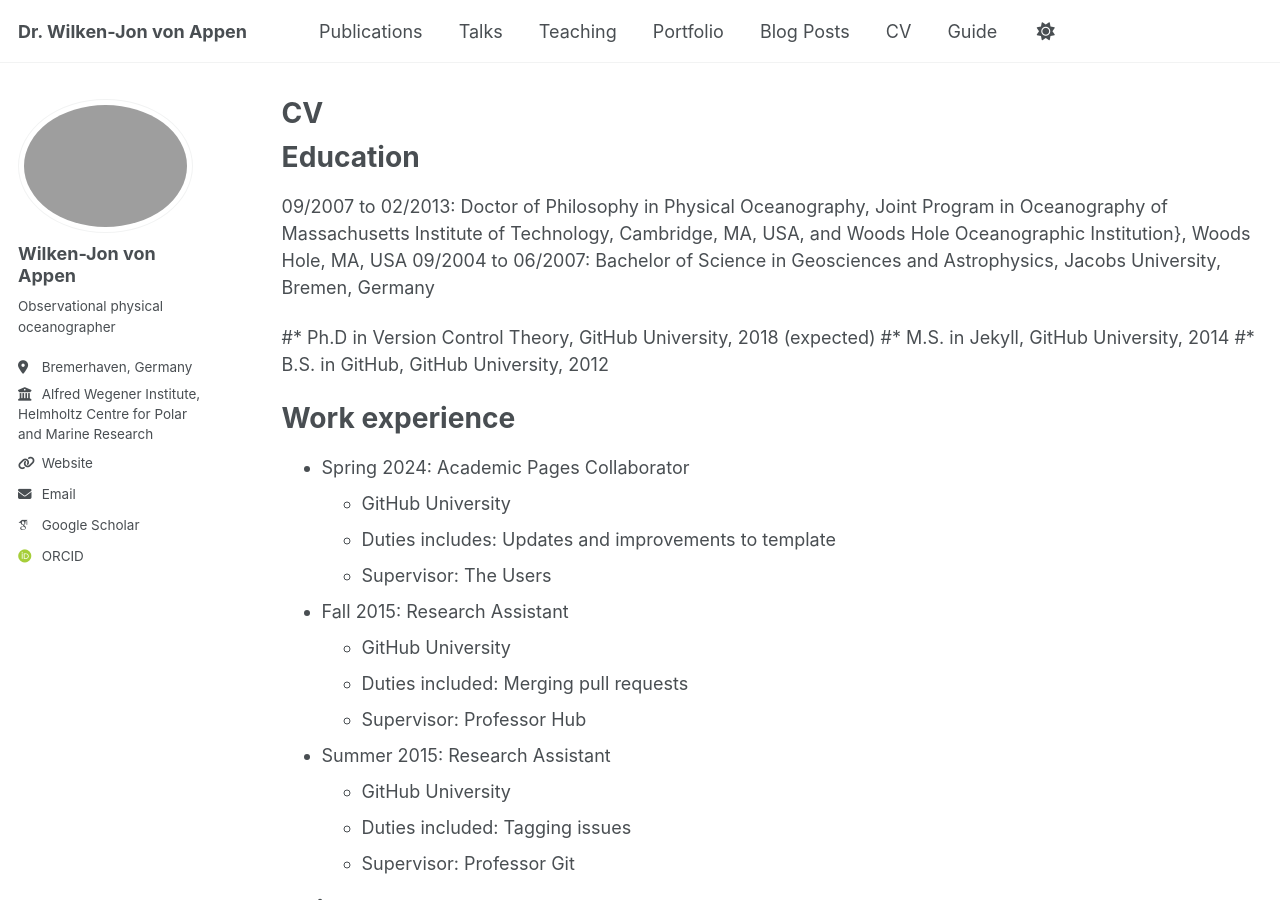
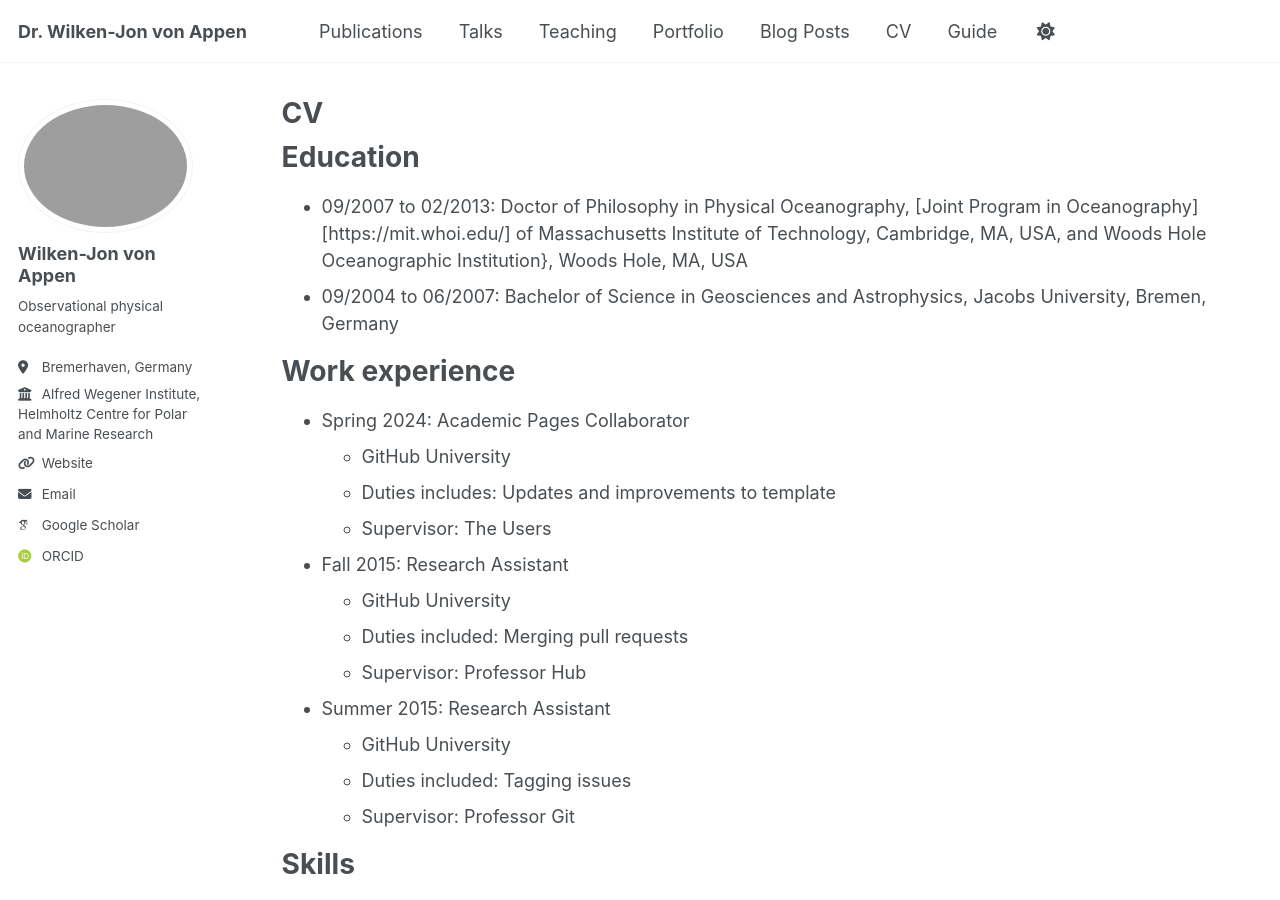
Before and after one commit to wjvappen/wjvappen, a Jekyll site: the page built from _pages/cv.md, in a window 1280 px wide and 900 px high. Built offline with Jekyll 4.4.1, drawn with Linux system fonts in a browser that asks for light colours; some web fonts are replaced; a script bundle is joined from its source files by our own code; library files that are not in the unit come from our copies.

Commit message:
Update cv.md
MIT-WHOI website

```diff
--- a/_pages/cv.md
+++ b/_pages/cv.md
@@ -11,12 +11,8 @@ redirect_from:
 
 Education
 ======
-09/2007 to 02/2013: Doctor of Philosophy in Physical Oceanography, Joint Program in Oceanography of Massachusetts Institute of Technology, Cambridge, MA, USA, and Woods Hole Oceanographic Institution}, Woods Hole, MA, USA
-09/2004 to 06/2007: Bachelor of Science in Geosciences and Astrophysics, Jacobs University, Bremen, Germany
-
-#* Ph.D in Version Control Theory, GitHub University, 2018 (expected)
-#* M.S. in Jekyll, GitHub University, 2014
-#* B.S. in GitHub, GitHub University, 2012
+* 09/2007 to 02/2013: Doctor of Philosophy in Physical Oceanography, [Joint Program in Oceanography][https://mit.whoi.edu/] of Massachusetts Institute of Technology, Cambridge, MA, USA, and Woods Hole Oceanographic Institution}, Woods Hole, MA, USA
+* 09/2004 to 06/2007: Bachelor of Science in Geosciences and Astrophysics, Jacobs University, Bremen, Germany
 
 Work experience
 ======
```
